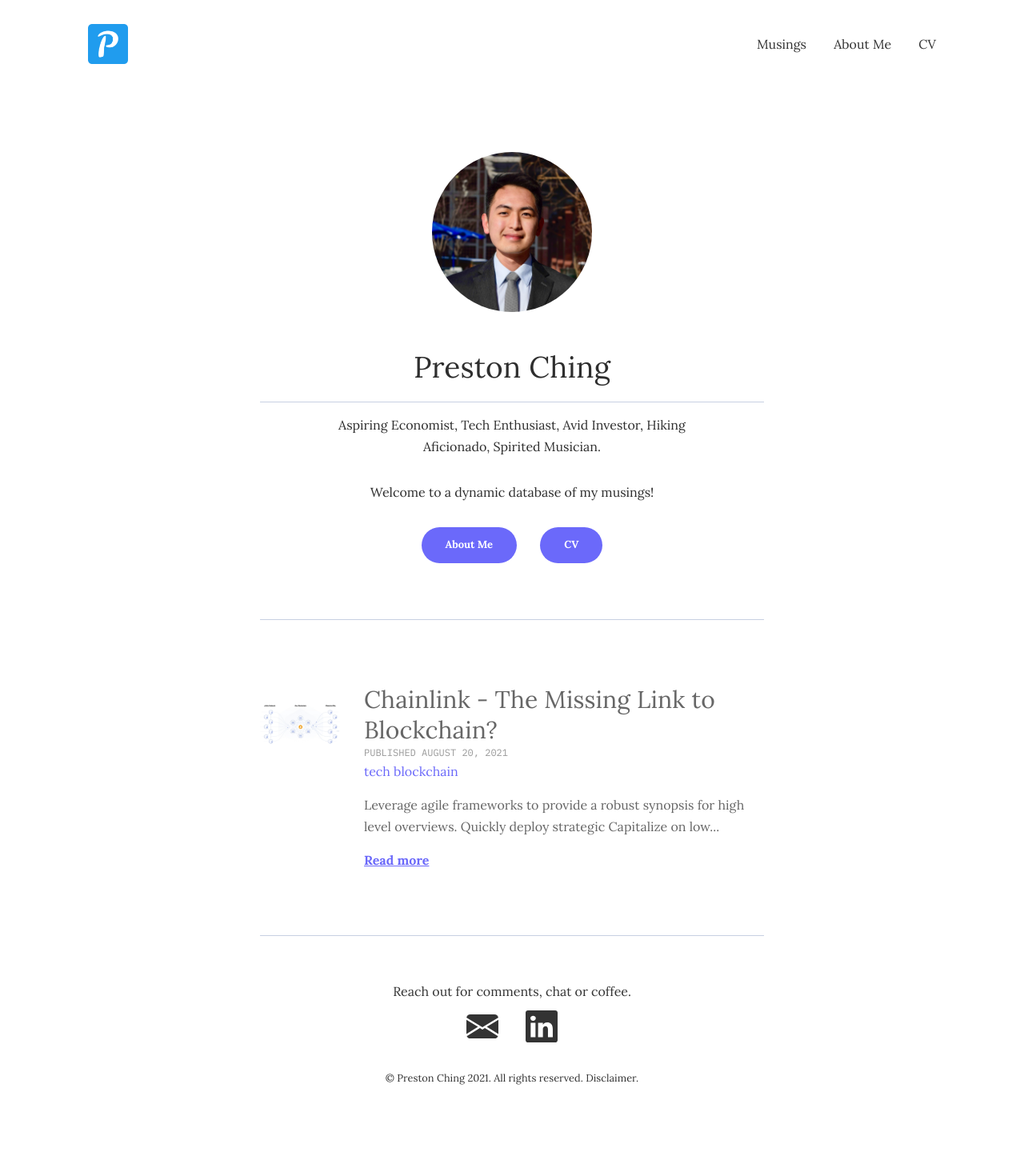
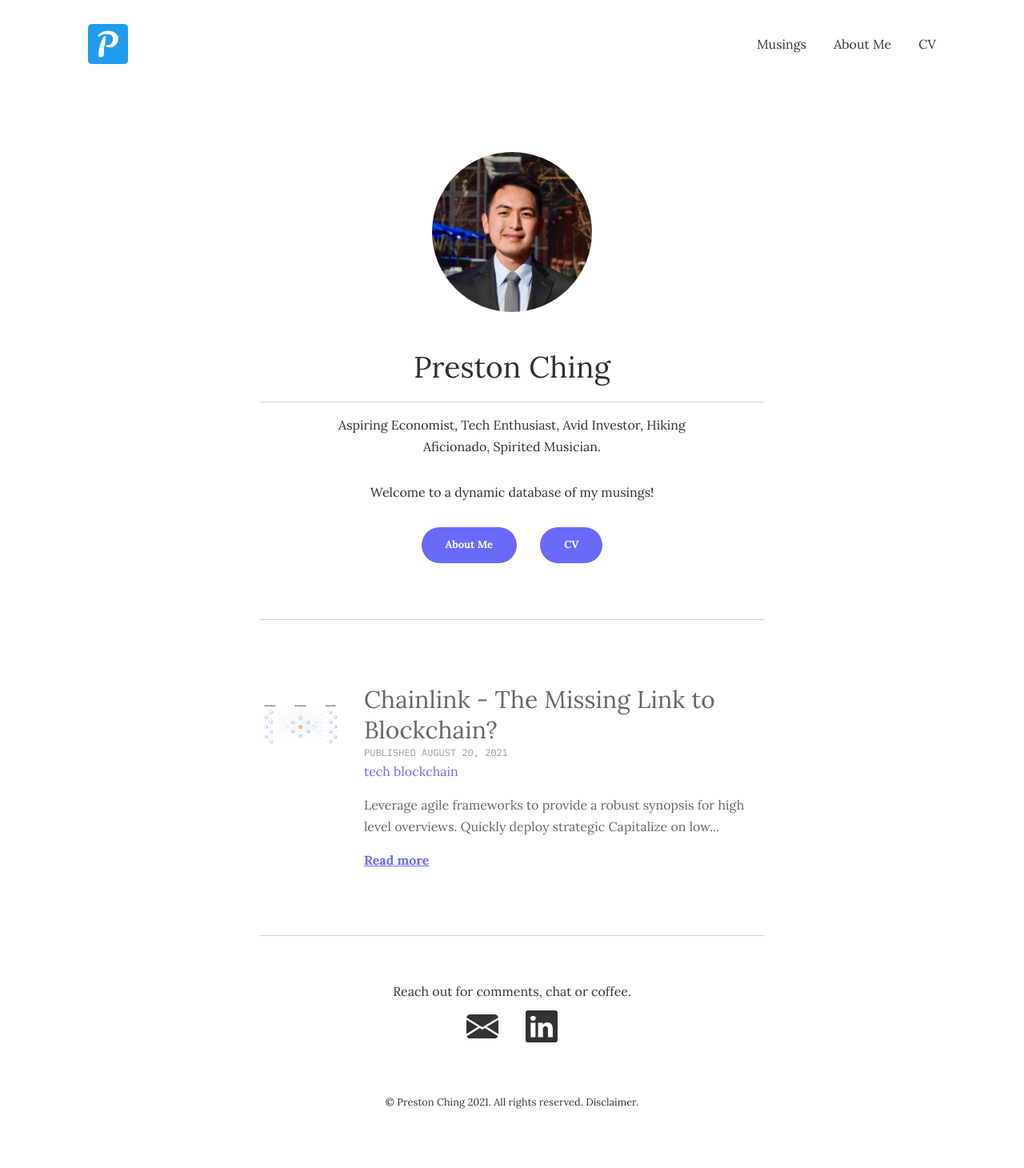
Before and after one commit to PrestonChing/prestonching.github.io, a Jekyll site: the page built from index.html, in a window 1280 px wide. Shown: the whole page at 80% size. Built offline with Jekyll 4.4.1, drawn with Linux system fonts in a browser that asks for light colours.

Commit message:
copyright margin

```diff
--- a/_includes/footer.html
+++ b/_includes/footer.html
@@ -22,8 +22,8 @@
           </li>
 
         </ul>
-        <p style="text-align: center;"><small>© Preston Ching 2021. All rights reserved. Disclaimer.</small></p>
       </div>
+      <p style="text-align: center;"><small>© Preston Ching 2021. All rights reserved. Disclaimer.</small></p>
     </div>
   </footer>
   <!-- end footer -->
```
